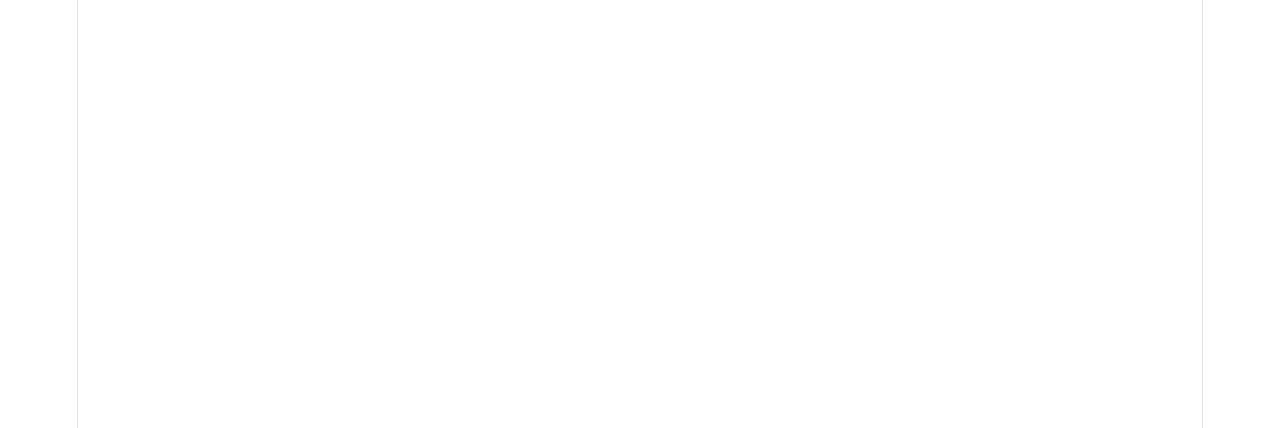
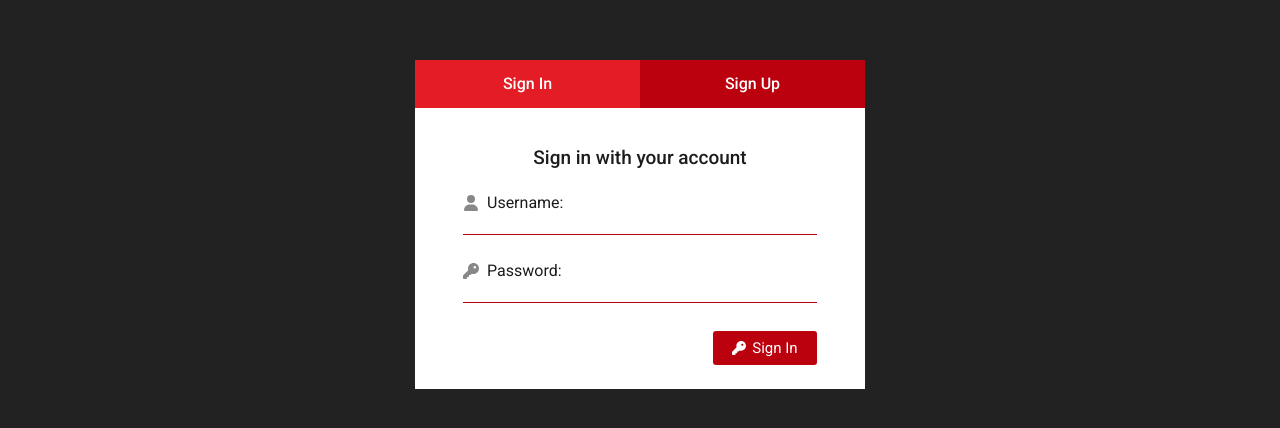
Before and after one commit to SoliraZ/holbertonschool-cinema-guru, a React (Vite) app: page / in a window 1280 px wide. Shown: the part 176-604 px from the top of the page. Built offline with nearby package versions, Linux system fonts and the light colour scheme.

Commit message:
Refactor authentication UI: implement Login and Register components, add authentication styles, and update Authentication component to manage state and switch between forms.

```diff
--- a/src/App.css
+++ b/src/App.css
@@ -1,184 +1,6 @@
-.counter {
-  font-size: 16px;
-  padding: 5px 10px;
-  border-radius: 5px;
-  color: var(--accent);
-  background: var(--accent-bg);
-  border: 2px solid transparent;
-  transition: border-color 0.3s;
-  margin-bottom: 24px;
-
-  &:hover {
-    border-color: var(--accent-border);
-  }
-  &:focus-visible {
-    outline: 2px solid var(--accent);
-    outline-offset: 2px;
-  }
-}
-
-.hero {
-  position: relative;
-
-  .base,
-  .framework,
-  .vite {
-    inset-inline: 0;
-    margin: 0 auto;
-  }
-
-  .base {
-    width: 170px;
-    position: relative;
-    z-index: 0;
-  }
-
-  .framework,
-  .vite {
-    position: absolute;
-  }
-
-  .framework {
-    z-index: 1;
-    top: 34px;
-    height: 28px;
-    transform: perspective(2000px) rotateZ(300deg) rotateX(44deg) rotateY(39deg)
-      scale(1.4);
-  }
-
-  .vite {
-    z-index: 0;
-    top: 107px;
-    height: 26px;
-    width: auto;
-    transform: perspective(2000px) rotateZ(300deg) rotateX(40deg) rotateY(39deg)
-      scale(0.8);
-  }
-}
-
-#center {
+.App {
+  min-height: 100vh;
   display: flex;
   flex-direction: column;
-  gap: 25px;
-  place-content: center;
-  place-items: center;
-  flex-grow: 1;
-
-  @media (max-width: 1024px) {
-    padding: 32px 20px 24px;
-    gap: 18px;
-  }
+  background-color: #222222;
 }
-
-#next-steps {
-  display: flex;
-  border-top: 1px solid var(--border);
-  text-align: left;
-
-  & > div {
-    flex: 1 1 0;
-    padding: 32px;
-    @media (max-width: 1024px) {
-      padding: 24px 20px;
-    }
-  }
-
-  .icon {
-    margin-bottom: 16px;
-    width: 22px;
-    height: 22px;
-  }
-
-  @media (max-width: 1024px) {
-    flex-direction: column;
-    text-align: center;
-  }
-}
-
-#docs {
-  border-right: 1px solid var(--border);
-
-  @media (max-width: 1024px) {
-    border-right: none;
-    border-bottom: 1px solid var(--border);
-  }
-}
-
-#next-steps ul {
-  list-style: none;
-  padding: 0;
-  display: flex;
-  gap: 8px;
-  margin: 32px 0 0;
-
-  .logo {
-    height: 18px;
-  }
-
-  a {
-    color: var(--text-h);
-    font-size: 16px;
-    border-radius: 6px;
-    background: var(--social-bg);
-    display: flex;
-    padding: 6px 12px;
-    align-items: center;
-    gap: 8px;
-    text-decoration: none;
-    transition: box-shadow 0.3s;
-
-    &:hover {
-      box-shadow: var(--shadow);
-    }
-    .button-icon {
-      height: 18px;
-      width: 18px;
-    }
-  }
-
-  @media (max-width: 1024px) {
-    margin-top: 20px;
-    flex-wrap: wrap;
-    justify-content: center;
-
-    li {
-      flex: 1 1 calc(50% - 8px);
-    }
-
-    a {
-      width: 100%;
-      justify-content: center;
-      box-sizing: border-box;
-    }
-  }
-}
-
-#spacer {
-  height: 88px;
-  border-top: 1px solid var(--border);
-  @media (max-width: 1024px) {
-    height: 48px;
-  }
-}
-
-.ticks {
-  position: relative;
-  width: 100%;
-
-  &::before,
-  &::after {
-    content: '';
-    position: absolute;
-    top: -4.5px;
-    border: 5px solid transparent;
-  }
-
-  &::before {
-    left: 0;
-    border-left-color: var(--border);
-  }
-  &::after {
-    right: 0;
-    border-right-color: var(--border);
-  }
-}
--- a/src/components/general/general.css
+++ b/src/components/general/general.css
@@ -55,8 +55,7 @@
 }
 
 .input input:focus {
-  border: 1px solid var(--cg-red);
-  border-bottom: 1px solid var(--cg-red);
+  border-bottom-color: var(--cg-red);
 }
 
 /* Light theme variant via className */
--- a/src/index.css
+++ b/src/index.css
@@ -1,111 +1,13 @@
-:root {
-  --text: #6b6375;
-  --text-h: #08060d;
-  --bg: #fff;
-  --border: #e5e4e7;
-  --code-bg: #f4f3ec;
-  --accent: #aa3bff;
-  --accent-bg: rgba(170, 59, 255, 0.1);
-  --accent-border: rgba(170, 59, 255, 0.5);
-  --social-bg: rgba(244, 243, 236, 0.5);
-  --shadow:
-    rgba(0, 0, 0, 0.1) 0 10px 15px -3px, rgba(0, 0, 0, 0.05) 0 4px 6px -2px;
-
-  --sans: system-ui, 'Segoe UI', Roboto, sans-serif;
-  --heading: system-ui, 'Segoe UI', Roboto, sans-serif;
-  --mono: ui-monospace, Consolas, monospace;
-
-  font: 18px/145% var(--sans);
-  letter-spacing: 0.18px;
-  color-scheme: light dark;
-  color: var(--text);
-  background: var(--bg);
-  font-synthesis: none;
-  text-rendering: optimizeLegibility;
-  -webkit-font-smoothing: antialiased;
-  -moz-osx-font-smoothing: grayscale;
-
-  @media (max-width: 1024px) {
-    font-size: 16px;
-  }
-}
-
-@media (prefers-color-scheme: dark) {
-  :root {
-    --text: #9ca3af;
-    --text-h: #f3f4f6;
-    --bg: #16171d;
-    --border: #2e303a;
-    --code-bg: #1f2028;
-    --accent: #c084fc;
-    --accent-bg: rgba(192, 132, 252, 0.15);
-    --accent-border: rgba(192, 132, 252, 0.5);
-    --social-bg: rgba(47, 48, 58, 0.5);
-    --shadow:
-      rgba(0, 0, 0, 0.4) 0 10px 15px -3px, rgba(0, 0, 0, 0.25) 0 4px 6px -2px;
-  }
-
-  #social .button-icon {
-    filter: invert(1) brightness(2);
-  }
-}
+@import 'normalize.css';
+@import url('https://fonts.googleapis.com/css2?family=Roboto:wght@200;400;500&display=swap');
 
 body {
   margin: 0;
+  font-family: 'Roboto', sans-serif;
+  background-color: #222222;
+  color: #ffffff;
 }
 
 #root {
-  width: 1126px;
-  max-width: 100%;
-  margin: 0 auto;
-  text-align: center;
-  border-inline: 1px solid var(--border);
-  min-height: 100svh;
-  display: flex;
-  flex-direction: column;
-  box-sizing: border-box;
+  min-height: 100vh;
 }
-
-h1,
-h2 {
-  font-family: var(--heading);
-  font-weight: 500;
-  color: var(--text-h);
-}
-
-h1 {
-  font-size: 56px;
-  letter-spacing: -1.68px;
-  margin: 32px 0;
-  @media (max-width: 1024px) {
-    font-size: 36px;
-    margin: 20px 0;
-  }
-}
-h2 {
-  font-size: 24px;
-  line-height: 118%;
-  letter-spacing: -0.24px;
-  margin: 0 0 8px;
-  @media (max-width: 1024px) {
-    font-size: 20px;
-  }
-}
-p {
-  margin: 0;
-}
-
-code,
-.counter {
-  font-family: var(--mono);
-  display: inline-flex;
-  border-radius: 4px;
-  color: var(--text-h);
-}
-
-code {
-  font-size: 15px;
-  line-height: 135%;
-  padding: 4px 8px;
-  background: var(--code-bg);
-}
--- a/src/routes/auth/Authentication.jsx
+++ b/src/routes/auth/Authentication.jsx
@@ -1,5 +1,51 @@
-function Authentication() {
-  return <div className="authentication"></div>
+import { useState } from 'react'
+import Button from '../../components/general/Button'
+import Login from './Login'
+import Register from './Register'
+import './auth.css'
+
+function Authentication({ setIsLoggedIn, setUserUsername }) {
+  const [_switch, setSwitch] = useState(true)
+  const [username, setUsername] = useState('')
+  const [password, setPassword] = useState('')
+
+  const handleSwitch = (value) => {
+    setSwitch(value)
+    setUsername('')
+    setPassword('')
+  }
+
+  return (
+    <form className="authentication" onSubmit={(event) => event.preventDefault()}>
+      <div className="auth-header">
+        <Button
+          label="Sign In"
+          className={_switch ? 'selected' : ''}
+          onClick={() => handleSwitch(true)}
+        />
+        <Button
+          label="Sign Up"
+          className={_switch ? '' : 'selected'}
+          onClick={() => handleSwitch(false)}
+        />
+      </div>
+      {_switch ? (
+        <Login
+          username={username}
+          password={password}
+          setUsername={setUsername}
+          setPassword={setPassword}
+        />
+      ) : (
+        <Register
+          username={username}
+          password={password}
+          setUsername={setUsername}
+          setPassword={setPassword}
+        />
+      )}
+    </form>
+  )
 }
 
 export default Authentication
--- /dev/null
+++ b/src/routes/auth/Login.jsx
@@ -0,0 +1,31 @@
+import { faUser, faKey } from '@fortawesome/free-solid-svg-icons'
+import Input from '../../components/general/Input'
+import Button from '../../components/general/Button'
+import './auth.css'
+
+function Login({ username, password, setUsername, setPassword }) {
+  return (
+    <div className="auth-body login">
+      <h2>Sign in with your account</h2>
+      <Input
+        label="Username:"
+        type="text"
+        className="light"
+        value={username}
+        setValue={setUsername}
+        icon={faUser}
+      />
+      <Input
+        label="Password:"
+        type="password"
+        className="light"
+        value={password}
+        setValue={setPassword}
+        icon={faKey}
+      />
+      <Button label="Sign In" className="auth-submit" icon={faKey} />
+    </div>
+  )
+}
+
+export default Login
--- /dev/null
+++ b/src/routes/auth/Register.jsx
@@ -0,0 +1,31 @@
+import { faUser, faKey, faPlus } from '@fortawesome/free-solid-svg-icons'
+import Input from '../../components/general/Input'
+import Button from '../../components/general/Button'
+import './auth.css'
+
+function Register({ username, password, setUsername, setPassword }) {
+  return (
+    <div className="auth-body register">
+      <h2>Create a new account</h2>
+      <Input
+        label="Username:"
+        type="text"
+        className="light"
+        value={username}
+        setValue={setUsername}
+        icon={faUser}
+      />
+      <Input
+        label="Password:"
+        type="password"
+        className="light"
+        value={password}
+        setValue={setPassword}
+        icon={faKey}
+      />
+      <Button label="Sign Up" className="auth-submit" icon={faPlus} />
+    </div>
+  )
+}
+
+export default Register
--- /dev/null
+++ b/src/routes/auth/auth.css
@@ -0,0 +1,81 @@
+.authentication {
+  width: 450px;
+  max-width: calc(100vw - 32px);
+  margin: auto;
+  background-color: #ffffff;
+  color: #1c1c1c;
+  display: flex;
+  flex-direction: column;
+}
+
+/* ---------- Header tabs ---------- */
+.auth-header {
+  display: flex;
+  width: 100%;
+}
+
+.auth-header .button {
+  flex: 1;
+  height: 48px;
+  border: none;
+  border-radius: 0;
+  background-color: #bb000e;
+  color: #ffffff;
+  font-size: 16px;
+  font-weight: 500;
+}
+
+.auth-header .button.selected {
+  background-color: #e31c25;
+}
+
+.auth-header .button:hover {
+  background-color: #e31c25;
+}
+
+/* ---------- Form body (Login / Register) ---------- */
+.auth-body {
+  display: flex;
+  flex-direction: column;
+  gap: 28px;
+  padding: 40px 48px 24px;
+}
+
+.auth-body h2 {
+  margin: 0;
+  text-align: center;
+  font-size: 19px;
+  line-height: 19px;
+  font-weight: 500;
+  color: #1c1c1c;
+}
+
+/* Inputs inside the white card use the light theme */
+.authentication .input label {
+  color: #1c1c1c;
+}
+
+.authentication .input input {
+  background-color: #ffffff;
+  color: #1c1c1c;
+}
+
+.authentication .input-icon {
+  color: rgba(227, 28, 37, 0.5);
+}
+
+/* ---------- Submit button ---------- */
+.auth-submit {
+  align-self: flex-end;
+  min-width: 104px;
+  height: 34px;
+  border: none;
+  border-radius: 3px;
+  background-color: #bb000e;
+  color: #ffffff;
+  font-size: 15px;
+}
+
+.auth-submit:hover {
+  background-color: #e31c25;
+}
```
